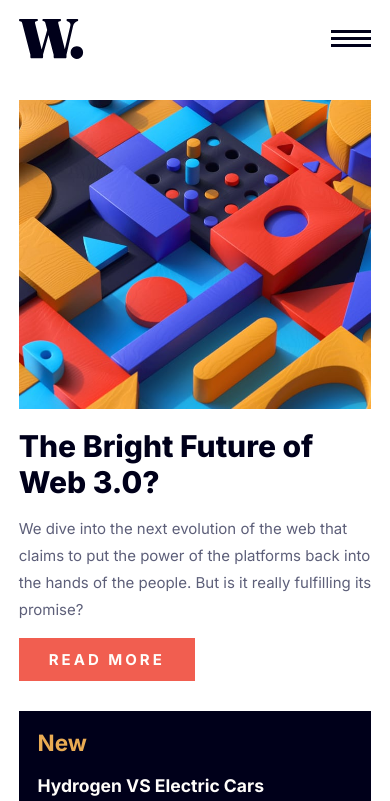
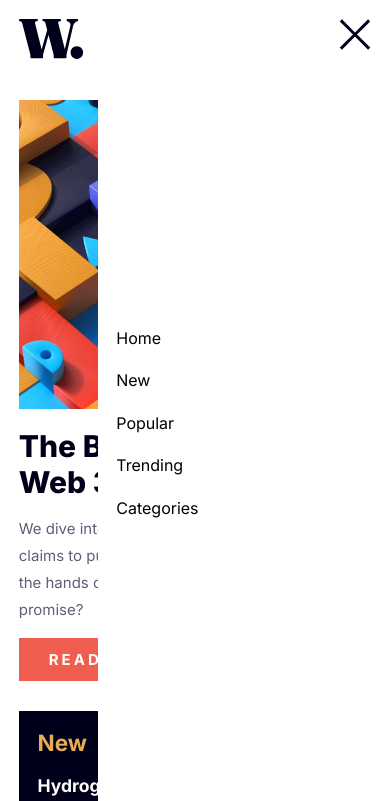
Before and after one commit to sahiba0915/NewsLandingPage, a plain HTML site: page index.html in a window 390 px wide. Both pictures are taken after a click on the button 351 px from the left and 40 px from the top of the page. Shown: the top 801 px of the page. Drawn offline with Linux system fonts and the light colour scheme.

Commit message:
hamburger menu functionality

```diff
--- a/index.html
+++ b/index.html
@@ -109,6 +109,7 @@
     </article>
   </div>
 
+  <script src="index.js"></script>
 </body>
 
 </html>
--- /dev/null
+++ b/index.js
@@ -0,0 +1,11 @@
+const navbar = document.querySelector("nav");
+const openMenu = document.getElementById("menu-button");
+const closeMenu = document.getElementById("menu-close");
+
+openMenu.addEventListener("click", () => {
+  navbar.classList.add("open");
+});
+
+closeMenu.addEventListener("click", () => {
+  navbar.classList.remove("open");
+});
```
